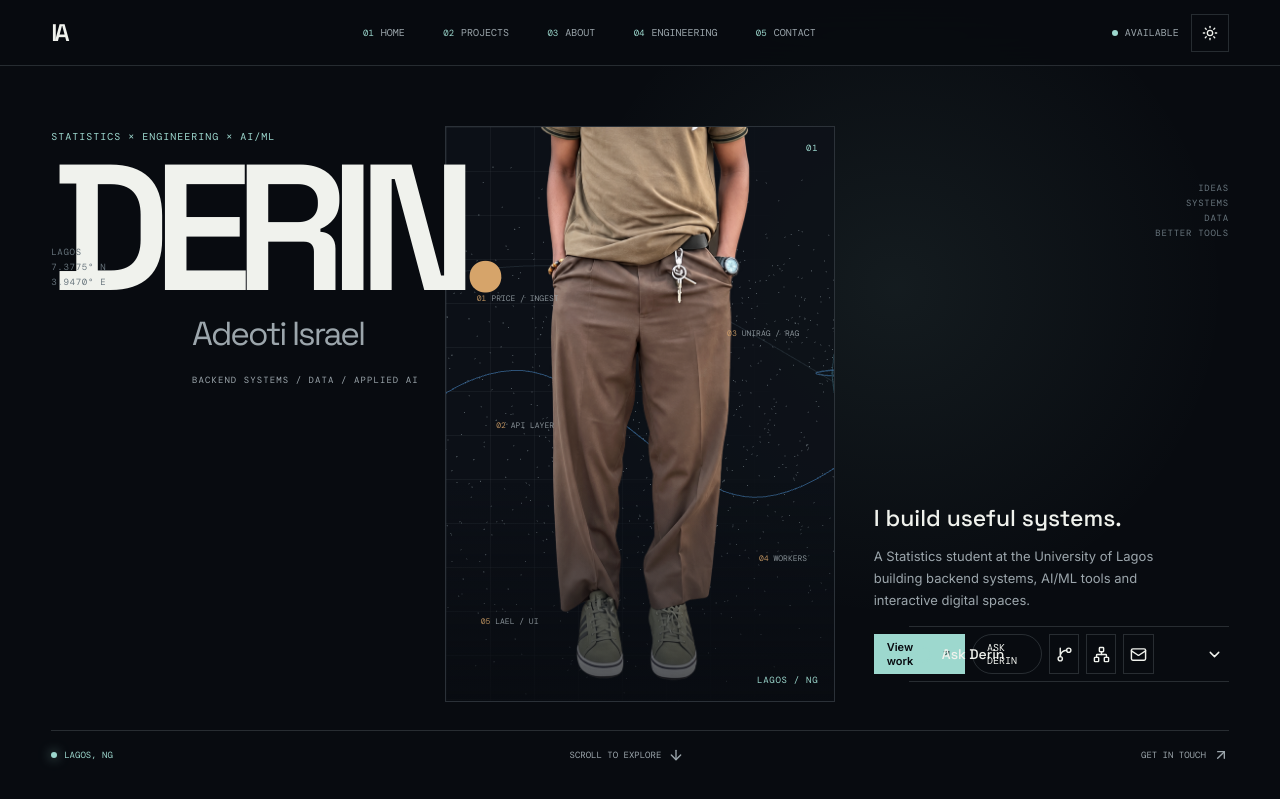
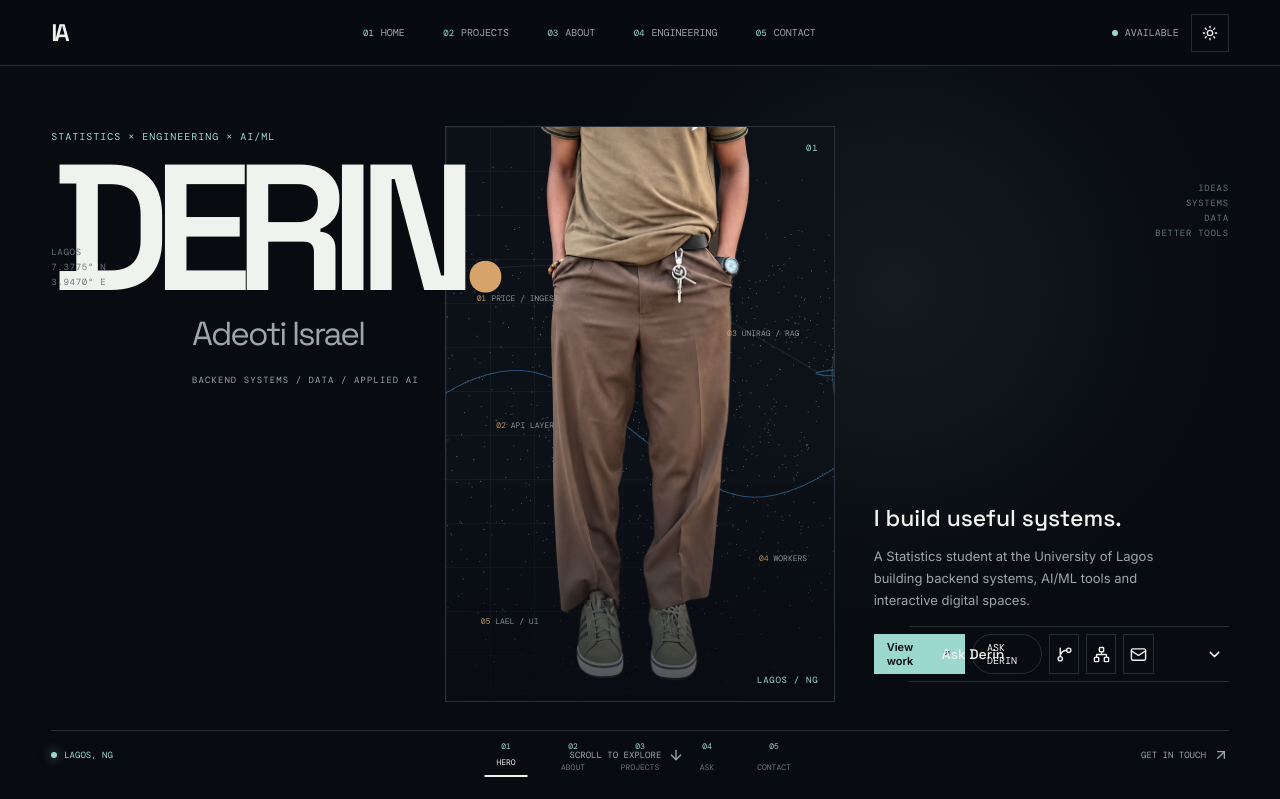
Before and after one commit to oluwaisrael/Portfolio, a React (Vite) app: page / in a window 1280 px wide. Shown: the top 799 px of the page. Built offline with nearby package versions, Linux system fonts and the light colour scheme.

Commit message:
add hero section progress navigation

```diff
--- a/src/components/Hero.tsx
+++ b/src/components/Hero.tsx
@@ -366,6 +366,14 @@ function Hero({ sceneMode }: { sceneMode: SceneMode }) {
           <ArrowUpRight size={16} />
         </a>
       </div>
+
+      <div className="hero-progress" aria-label="Page sections">
+        {['Hero', 'About', 'Projects', 'Ask', 'Contact'].map((label, index) => (
+          <a href={index === 0 ? '#top' : index === 1 ? '#about' : index === 2 ? '#work' : index === 3 ? '#ask' : '#contact'} key={label}>
+            <span>0{index + 1}</span>{label}
+          </a>
+        ))}
+      </div>
     </section>
   )
 }
--- a/src/index.css
+++ b/src/index.css
@@ -25,6 +25,11 @@
 .hero-location { display:inline-flex; align-items:center; gap:7px; }
 .hero-location i { width:6px; height:6px; display:inline-block; border-radius:50%; background:var(--accent); box-shadow:0 0 12px color-mix(in srgb,var(--accent) 75%,transparent); }
 .mobile-dock { display:none; }
+.hero-progress { position:absolute; z-index:7; right:50%; bottom:23px; display:flex; gap:24px; transform:translateX(50%); }
+.hero-progress a { display:grid; gap:6px; min-width:43px; color:var(--quiet); font:8px var(--mono); text-align:center; text-transform:uppercase; }
+.hero-progress a:first-child { color:var(--ink); }
+.hero-progress a:first-child::after { content:''; height:2px; margin-top:2px; background:var(--ink); }
+.hero-progress span { color:var(--accent); font-size:8px; }
 .editorial-overview { display:grid; grid-template-columns:1fr 1.25fr 1fr; max-width:1500px; margin:0 auto; border-top:1px solid var(--line); border-bottom:1px solid var(--line); background:var(--surface); }
 .overview-panel { min-height:360px; padding:24px clamp(18px,3vw,42px) 30px; border-right:1px solid var(--line); }
 .overview-panel:last-child { border-right:0; }
@@ -54,6 +59,7 @@
   .overview-panel h2 { margin-top:34px; font-size:42px; }
   .overview-index { margin-top:28px; }
   .hero-ambient { position:static; display:none; }
+  .hero-progress { display:none; }
   .hero-name { margin:16px 0 0; font-size:25px; }
   .hero-actions { flex-wrap:wrap; }
   .hero-actions .hero-primary-link, .hero-actions .hero-ask-link { flex:1 1 auto; }
```
